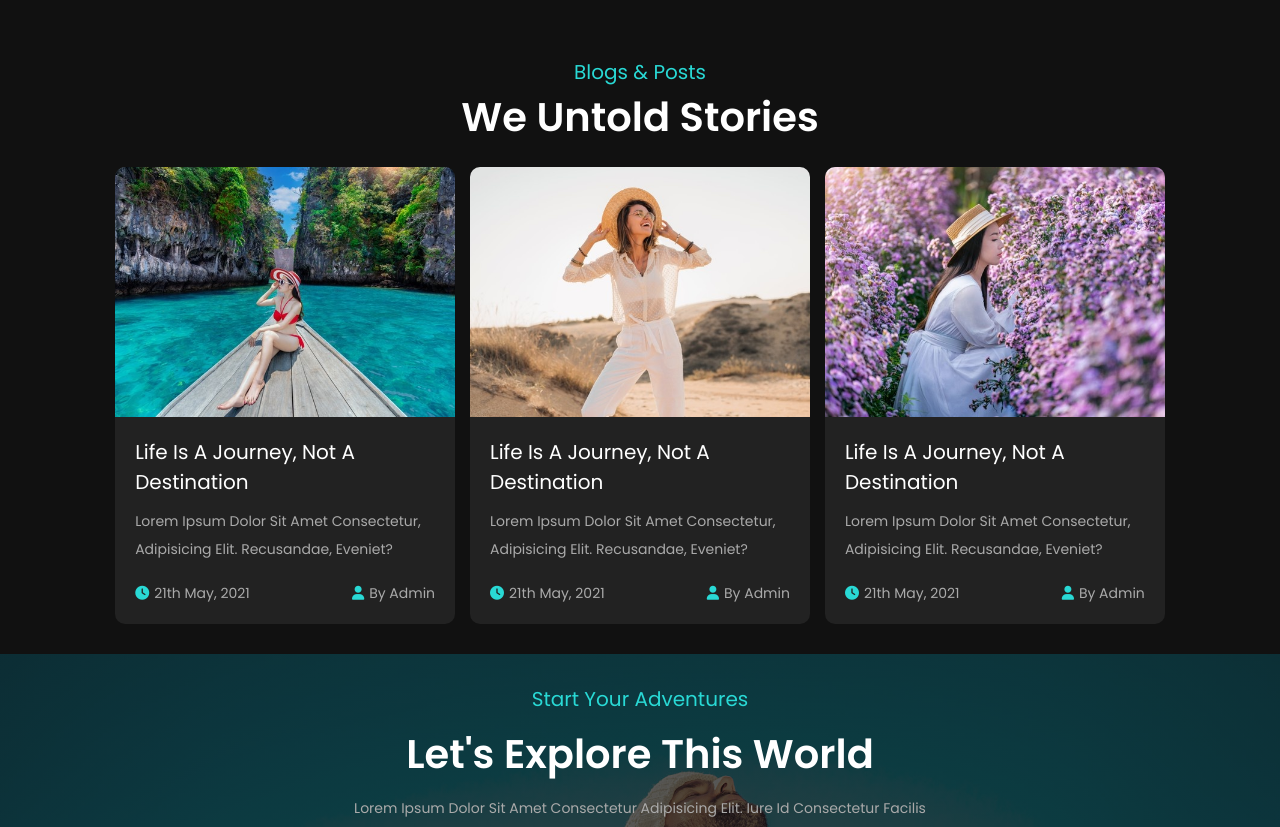
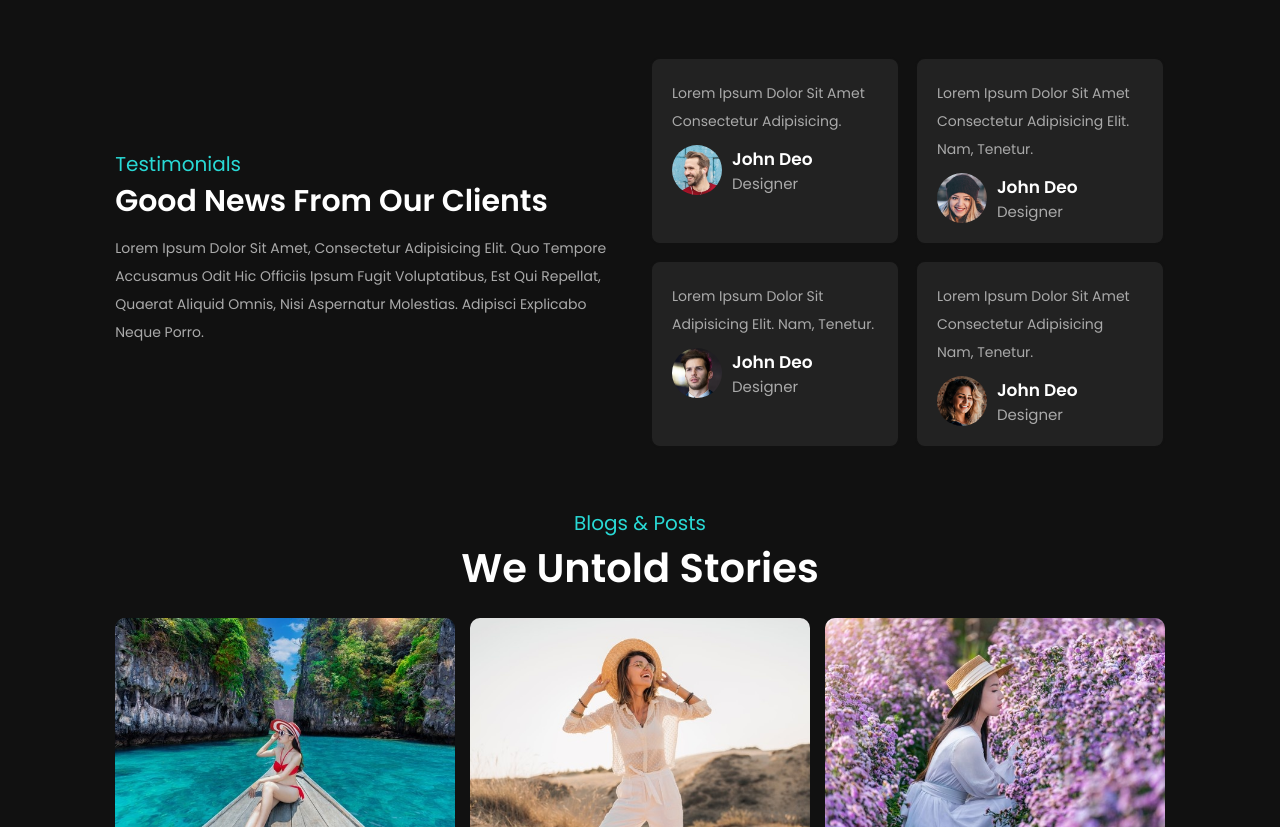
Before and after one commit to ZobaerIslam/travel, a website: page index.html in a window 1280 px wide. Shown: the part 4837-5664 px from the top of the page. Drawn offline with nearby package versions, Linux system fonts and the light colour scheme.

Commit message:
built the review section

```diff
--- a/index.html
+++ b/index.html
@@ -283,6 +283,61 @@
     </section>
     <!-- GALLERY SECTION ENDS -->
 
+    <!-- REVIEW SECTION STARTS -->
+    <section class="review">
+        <div class="content" data-aos="fade-right" data-aos-delay="300">
+            <span>testimonials</span>
+            <h3>good news from our clients</h3>
+            <p>Lorem ipsum dolor sit amet, consectetur adipisicing elit. Quo tempore
+                accusamus odit hic officiis ipsum fugit voluptatibus, est qui repellat,
+                quaerat aliquid omnis, nisi aspernatur molestias. Adipisci explicabo neque porro.</p>
+        </div>
+        <div class="box-container" data-aos="fade-left" data-aos-delay="600">
+            <div class="box">
+                <p>Lorem ipsum dolor sit amet consectetur adipisicing.</p>
+                <div class="user">
+                    <img src="images/pic-1.png" alt="">
+                    <div class="info">
+                        <h3>john deo</h3>
+                        <span>designer</span>
+                    </div>
+                </div>
+            </div>
+            <div class="box">
+                <p>Lorem ipsum dolor sit amet consectetur adipisicing elit. Nam, tenetur.</p>
+                <div class="user">
+                    <img src="images/pic-2.png" alt="">
+                    <div class="info">
+                        <h3>john deo</h3>
+                        <span>designer</span>
+                    </div>
+                </div>
+            </div>
+            <div class="box">
+                <p>Lorem ipsum dolor sit adipisicing elit. Nam, tenetur.</p>
+                <div class="user">
+                    <img src="images/pic-3.png" alt="">
+                    <div class="info">
+                        <h3>john deo</h3>
+                        <span>designer</span>
+                    </div>
+                </div>
+            </div>
+            <div class="box">
+                <p>Lorem ipsum dolor sit amet consectetur adipisicing Nam, tenetur.</p>
+                <div class="user">
+                    <img src="images/pic-4.png" alt="">
+                    <div class="info">
+                        <h3>john deo</h3>
+                        <span>designer</span>
+                    </div>
+                </div>
+            </div>
+        </div>
+    </section>
+    <!-- REVIEW SECTION ENDS -->
+
+
     <!-- BLOGS SECTIONS STARTS -->
     <section class="blogs" id="blogs">
         <div class="heading">
--- a/sass/main.scss
+++ b/sass/main.scss
@@ -399,6 +399,83 @@ section {
     }
 }
 
+// REVIEW
+.review {
+    display: flex;
+    align-items: center;
+    flex-wrap: wrap;
+    gap: 2rem;
+
+    .content {
+        flex: 1 1 42rem;
+
+        span {
+            font-size: 2rem;
+            color: $blue;
+        }
+
+        h3 {
+            font-size: 3rem;
+            color: $white;
+        }
+
+        p {
+            font-size: 1.4rem;
+            color: $light-color;
+            padding: 1rem 0;
+            line-height: 2;
+        }
+    }
+
+    .box-container {
+        flex: 1 1 42rem;
+        display: flex;
+        flex-wrap: wrap;
+        gap: 1.5rem;
+
+        .box {
+            flex: 1 1 20rem;
+            border-radius: 1rem;
+            padding: 2rem;
+            background: $bg-color;
+            border: .2rem solid $black;
+
+            &:hover {
+                border: $border;
+            }
+
+            p {
+                font-size: 1.4rem;
+                padding-bottom: 1rem;
+                line-height: 2;
+                color: $light-color;
+            }
+
+            .user {
+                display: flex;
+                align-items: center;
+                gap: 1rem;
+
+                img {
+                    height: 5rem;
+                    width: 5rem;
+                    border-radius: 50%;
+                }
+
+                h3 {
+                    font-size: 1.7rem;
+                    color: $white;
+                }
+
+                span {
+                    color: $light-color;
+                    font-size: 1.5rem;
+                }
+            }
+        }
+    }
+}
+
 
 // BLOGS
 .blogs .box-container {
```
Also changed, not shown: css/style.css.
